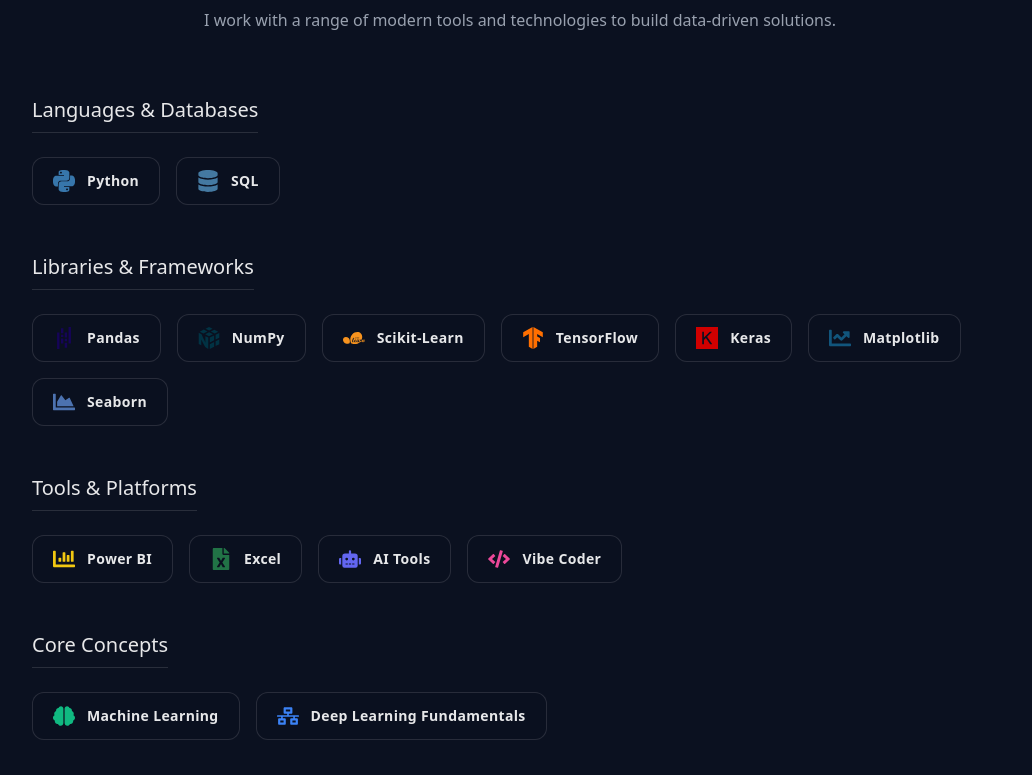
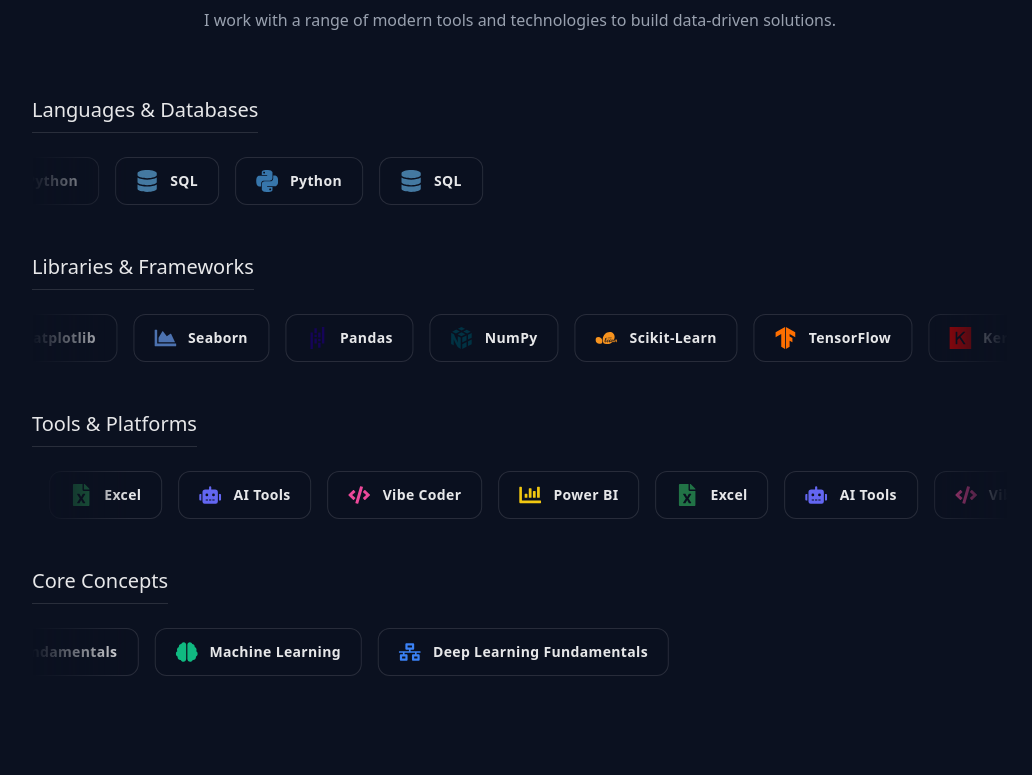
Before and after one commit to sidducv0528/siddu-portfolio-, a Next.js app: page / in a window 1280 px wide. Shown: the part 3405-4180 px from the top of the page, without its empty margins (120-1152 px from the left). Built offline with nearby package versions, Linux system fonts and the light colour scheme.

Commit message:
Convert skills section to infinite horizontal marquee

```diff
--- a/src/components/Skills.tsx
+++ b/src/components/Skills.tsx
@@ -79,58 +79,61 @@
           </p>
         </div>
 
-        <div className="space-y-12">
-          {skillCategories.map((category, catIdx) => (
-            <motion.div
-              key={category.title}
-              initial={{ opacity: 0, y: 20 }}
-              animate={isInView ? { opacity: 1, y: 0 } : { opacity: 0, y: 20 }}
-              transition={{ duration: 0.5, delay: catIdx * 0.15 }}
-            >
+        <div className="space-y-12 overflow-hidden">
+          {skillCategories.map((category, catIdx) => {
+            const isEven = catIdx % 2 === 0;
+            return (
+              <div key={category.title} className="relative w-full">
                 <h3 className="text-xl font-medium mb-6 text-foreground/90 border-b border-glass-border pb-2 inline-block">
                   {category.title}
                 </h3>
 
+                {/* Marquee Container with fade masks */}
+                <div className="relative flex w-full overflow-hidden [mask-image:linear-gradient(to_right,transparent,black_10%,black_90%,transparent)] group">
+                  {[...Array(2)].map((_, i) => (
                     <motion.div
-                variants={containerVariants}
-                initial="hidden"
-                animate={isInView ? "visible" : "hidden"}
-                className="flex flex-wrap gap-4"
+                      key={i}
+                      className="flex shrink-0 gap-4 pr-4"
+                      animate={{ x: isEven ? ["0%", "-100%"] : ["-100%", "0%"] }}
+                      transition={{
+                        duration: 30,
+                        ease: "linear",
+                        repeat: Infinity
+                      }}
                     >
                       {category.skills.map((skill) => {
                         const Icon = skill.icon;
                         return (
-                    <motion.div
+                          <div
                             key={skill.name}
-                      variants={itemVariants}
-                      whileHover={{ y: -4, scale: 1.05 }}
-                      className="group relative flex items-center gap-3 bg-secondary/5 dark:bg-background/40 hover:bg-background/80 border border-glass-border rounded-xl px-5 py-3 cursor-default transition-colors duration-300 overflow-hidden"
+                            className="group/card relative flex items-center gap-3 bg-secondary/5 dark:bg-background/40 hover:bg-background/80 border border-glass-border rounded-xl px-5 py-3 cursor-default transition-all duration-300 overflow-hidden shrink-0 hover:-translate-y-1 hover:shadow-lg"
                             style={{"--hover-color": skill.color} as React.CSSProperties}
                           >
-                      {/* Glow effect that appears on hover using the CSS variable */}
                             <div
-                        className="absolute inset-0 opacity-0 group-hover:opacity-10 transition-opacity duration-300 pointer-events-none"
+                              className="absolute inset-0 opacity-0 group-hover/card:opacity-10 transition-opacity duration-300 pointer-events-none"
                               style={{ backgroundColor: skill.color }}
                             />
 
-                      {/* Left glowing border on hover */}
                             <div
-                        className="absolute left-0 top-0 bottom-0 w-1 opacity-0 group-hover:opacity-100 transition-opacity duration-300"
+                              className="absolute left-0 top-0 bottom-0 w-1 opacity-0 group-hover/card:opacity-100 transition-opacity duration-300"
                               style={{ backgroundColor: skill.color }}
                             />
 
-                      <div className="transition-transform duration-300 group-hover:scale-110">
+                            <div className="transition-transform duration-300 group-hover/card:scale-110">
                               <Icon size={22} style={{ color: skill.color }} />
                             </div>
-                      <span className="font-semibold text-sm tracking-wide text-foreground/90 group-hover:text-foreground transition-colors">
+                            <span className="font-semibold text-sm tracking-wide text-foreground/90 group-hover/card:text-foreground transition-colors whitespace-nowrap">
                               {skill.name}
                             </span>
-                    </motion.div>
+                          </div>
                         );
                       })}
                     </motion.div>
-            </motion.div>
                   ))}
+                </div>
+              </div>
+            );
+          })}
         </div>
       </div>
     </section>
```
Lines whose indentation alone changed are shown as unchanged.
